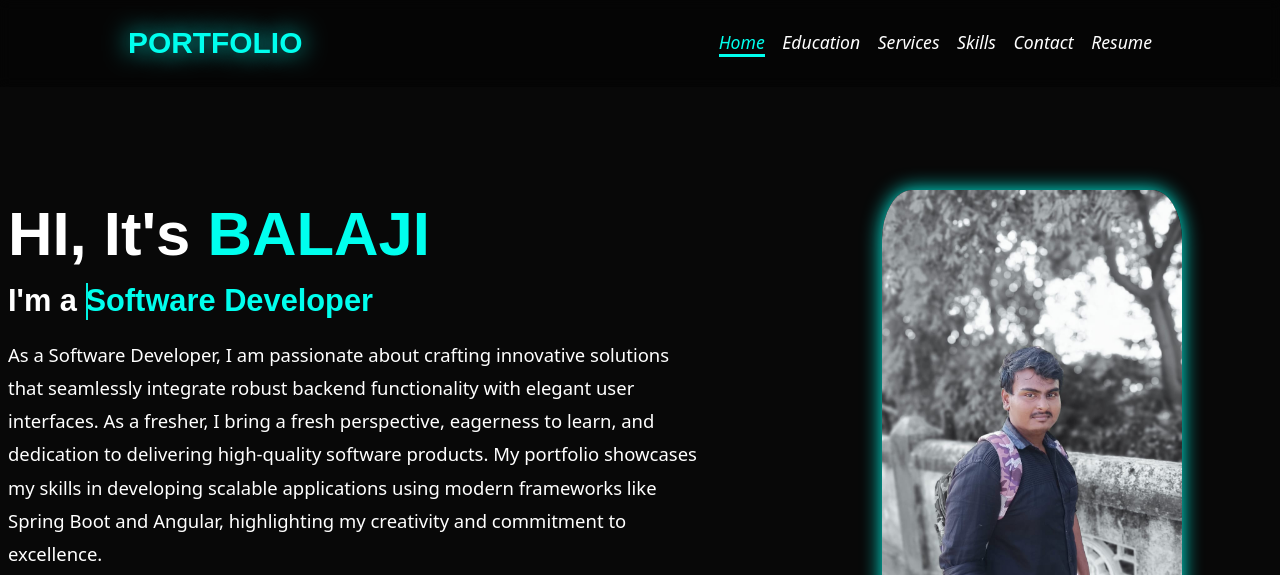
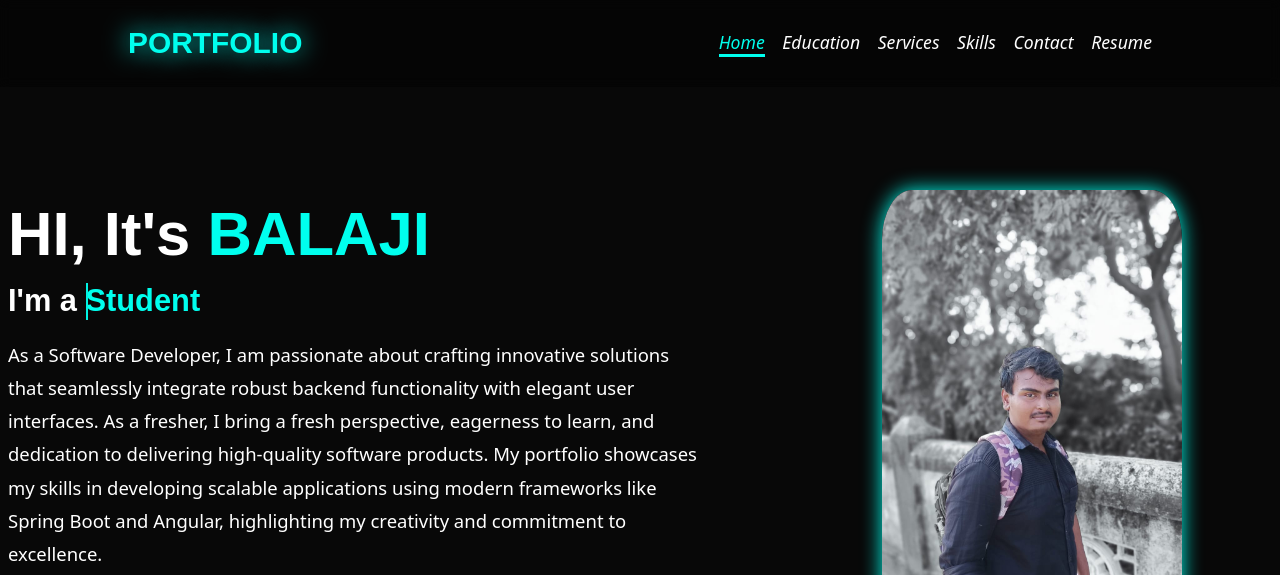
Before and after one commit to balaji7811/balaji7811.github.io, a plain HTML site: page index.html in a window 1280 px wide. Shown: the top 575 px of the page. Drawn offline with nearby package versions, Linux system fonts and the light colour scheme.

Commit message:
Update portfolio.css

```diff
--- a/css/portfolio.css
+++ b/css/portfolio.css
@@ -284,7 +284,7 @@ span {
 }
 
 .text-animation span::before {
-  content: "Software Developer";
+  content: "Student";
   color: var(--main-color);
 }
 
```
